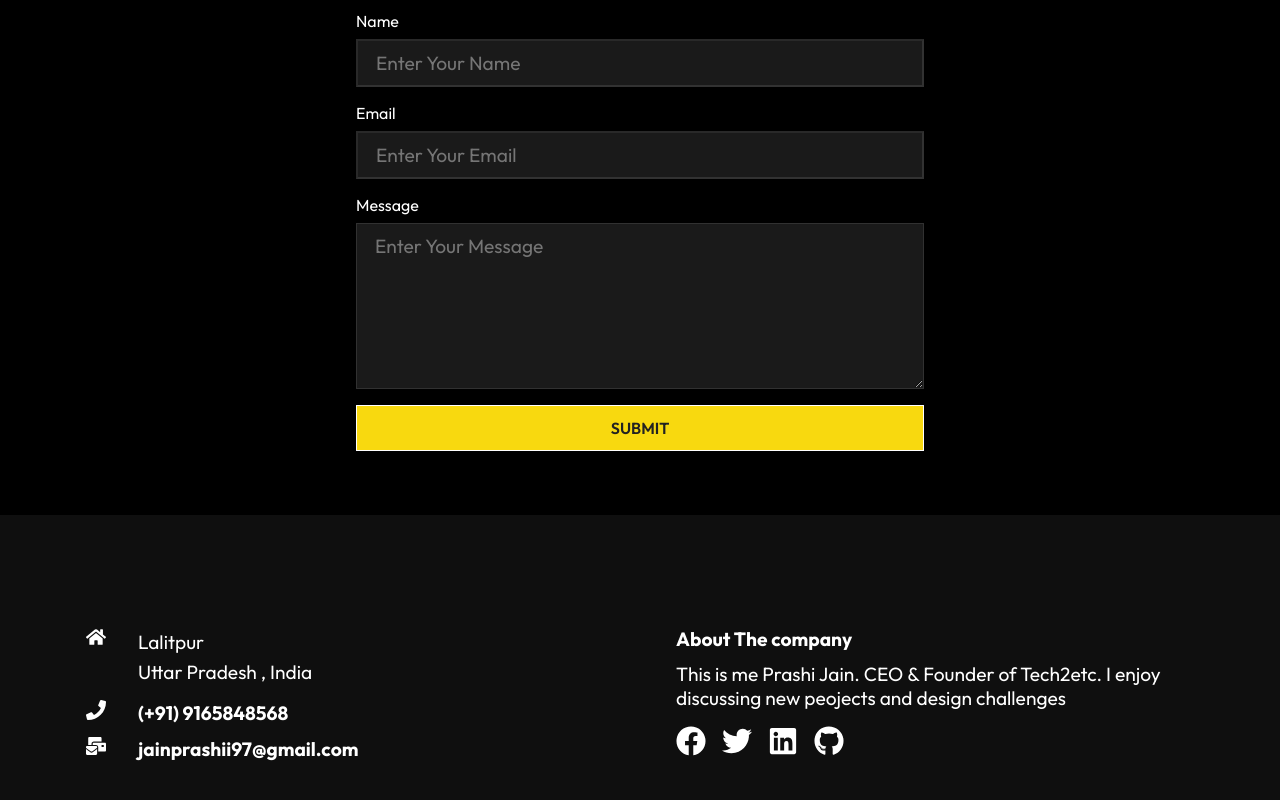
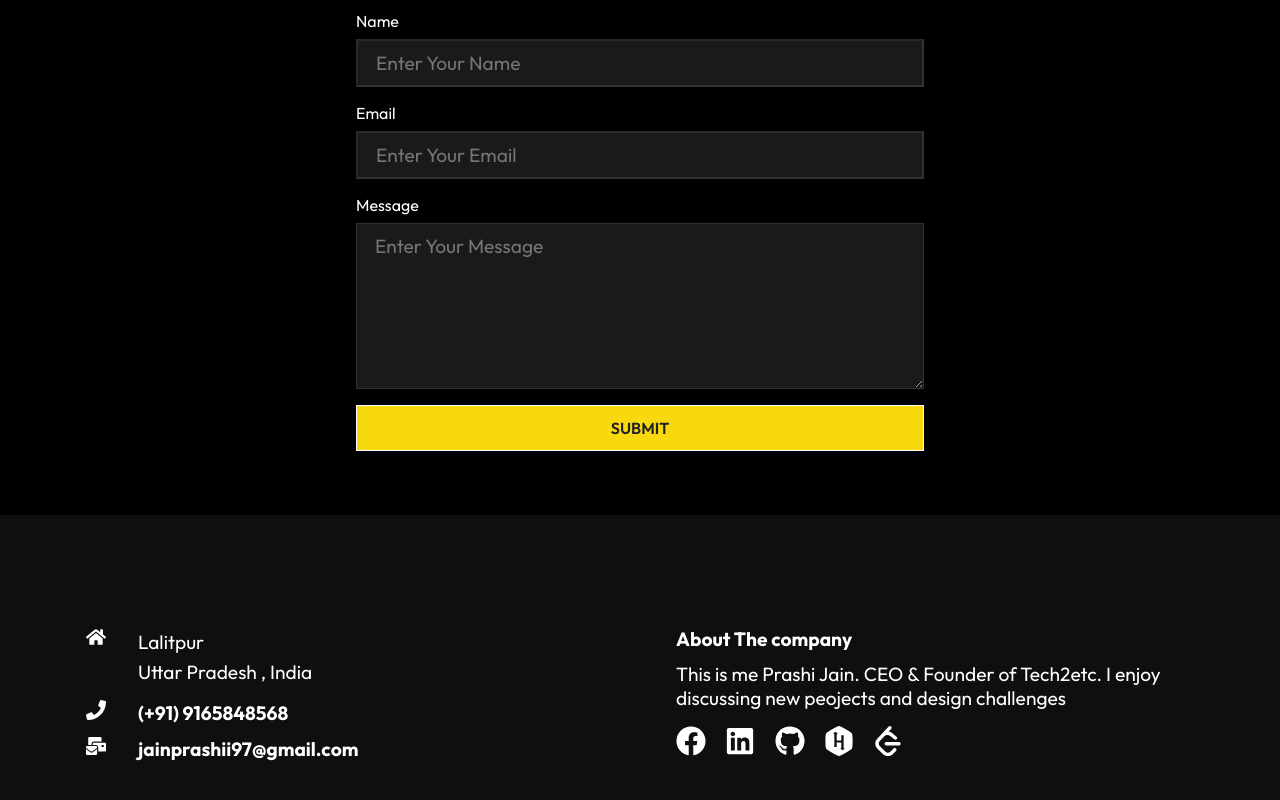
Before and after one commit to prashijain/portfolio, a React (Create React App) app: page /contact in a window 1280 px wide. Shown: the part 533-1333 px from the top of the page. Built offline with nearby package versions, Linux system fonts and the light colour scheme.

Commit message:
Added links for fabicons

```diff
--- a/src/components/Footer.js
+++ b/src/components/Footer.js
@@ -1,6 +1,7 @@
 import "./FooterStyles.css";
 import React from "react";
-import { FaFacebook, FaHome, FaLinkedin, FaMailBulk, FaPhone, FaTwitter , FaGithub } from "react-icons/fa";
+import { FaFacebook, FaHome, FaLinkedin, FaMailBulk, FaPhone, FaTwitter , FaGithub ,FaHackerrank } from "react-icons/fa";
+import {SiLeetcode} from "react-icons/si";
 
 const Footer = () => {
   return (
@@ -42,22 +43,29 @@ const Footer = () => {
                 I enjoy discussing new peojects and design challenges
             </p>
             <div className="social">
-            <FaFacebook
+            <a href = "https://www.facebook.com/prashi.jain.9822" > <FaFacebook
+                size={30}
+                style={{ color: "#fff", marginRight: "1rem" }  }
+              />  </a>
+              <a href = "https://www.linkedin.com/in/prashi-jain-2391111a5/" > <FaLinkedin
+                size={30}
+                style={{ color: "#fff", marginRight: "1rem" }}
+              /> </a>
+             <a href = "https://github.com/prashijain" >  <FaGithub
+                size={30}
+                style={{ color: "#fff", marginRight: "1rem" }}
+              /> </a>
+             <a href = "https://www.hackerrank.com/jainprashii" >  <FaHackerrank
+                size={30}
+                style={{ color: "#fff", marginRight: "1rem" }}
+              /> </a>
+             <a href="https://leetcode.com/JAINPRASHI/">
+              <SiLeetcode
                 size={30}
                 style={{ color: "#fff", marginRight: "1rem" }}
               />
-              <FaTwitter
-                size={30}
-                style={{ color: "#fff", marginRight: "1rem" }}
-              />
-              <FaLinkedin
-                size={30}
-                style={{ color: "#fff", marginRight: "1rem" }}
-              />
-              <FaGithub
-                size={30}
-                style={{ color: "#fff", marginRight: "1rem" }}
-              />
+              </a>
+
             </div>
         </div>
       </div>
```
